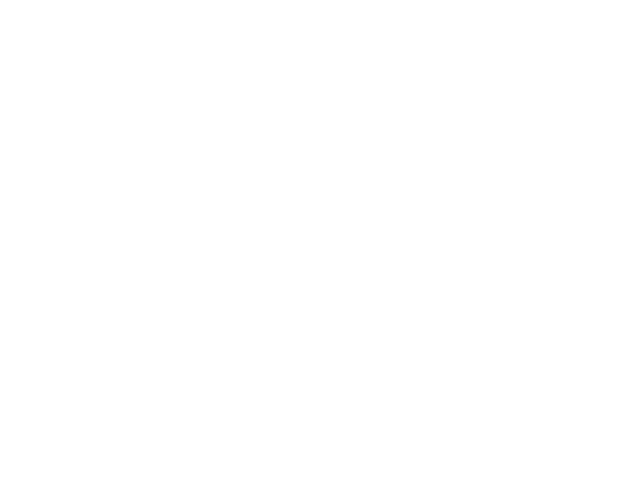
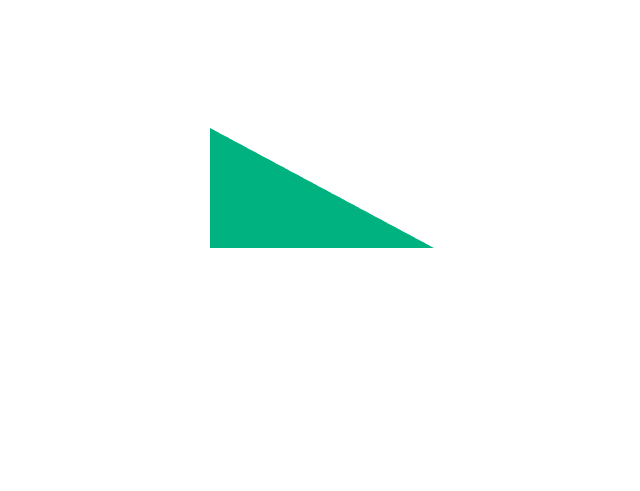
Before and after one commit to PatrickNausha/webgl-from-scratch, a plain HTML site: page index.html in a window 1280 px wide. Shown: the whole page, without its empty margins (118-758 px from the left). Drawn offline with Linux system fonts and the light colour scheme.

Commit message:
Add working program.

```diff
--- a/index.html
+++ b/index.html
@@ -9,8 +9,19 @@
 	<body>
 		<canvas id="gl-canvas" width="640" height="480"></canvas>
 		<script>
+			"use strict";
+			const positions = new Float32Array(
+				[
+					[0, 0],
+					[0, 0.5],
+					[0.7, 0],
+				].flat()
+			);
+
 			function init() {
 				const canvas = document.querySelector("#gl-canvas");
+
+				/** @type {WebGL2RenderingContext} */
 				const gl = canvas.getContext("webgl2");
 				if (!gl) {
 					throw new Error("webgl2 not supported");
@@ -33,6 +44,42 @@
 					gl.FRAGMENT_SHADER,
 					fragmentShaderSource
 				);
+
+				const program = createProgram(gl, vertexShader, fragmentShader);
+				gl.useProgram(program);
+
+				const positionAttributeLocation = gl.getAttribLocation(
+					program,
+					"vertexShaderPosition"
+				);
+
+				const positionBuffer = gl.createBuffer();
+				gl.bindBuffer(gl.ARRAY_BUFFER, positionBuffer);
+				gl.bufferData(gl.ARRAY_BUFFER, positions, gl.STATIC_DRAW);
+
+				const vertexArrayObject = gl.createVertexArray();
+				gl.bindVertexArray(vertexArrayObject);
+				gl.enableVertexAttribArray(positionAttributeLocation);
+
+				// Bind the buffer currently bound to gl.ARRAY_BUFFER
+				const vertexDimensions = 2;
+				const normalize = false; // Value is ignored for floats
+				const stride = 0; // Data is tightly packed
+				const offset = 0;
+				gl.vertexAttribPointer(
+					positionAttributeLocation,
+					vertexDimensions,
+					gl.FLOAT,
+					normalize,
+					stride,
+					offset
+				);
+
+				gl.viewport(0, 0, gl.canvas.width, gl.canvas.height);
+
+				gl.clearColor(0, 0, 0, 0);
+				gl.clear(gl.COLOR_BUFFER_BIT);
+				gl.drawArrays(gl.TRIANGLES, 0, 3);
 			}
 
 			window.addEventListener("DOMContentLoaded", () => {
@@ -51,35 +98,41 @@
 				console.log(gl.getShaderInfoLog(shader));
 				gl.deleteShader(shader);
 			}
+
+			function createProgram(gl, vertexShader, fragmentShader) {
+				const program = gl.createProgram();
+				gl.attachShader(program, vertexShader);
+				gl.attachShader(program, fragmentShader);
+				gl.linkProgram(program);
+				const success = gl.getProgramParameter(program, gl.LINK_STATUS);
+				if (success) {
+					return program;
+				}
+
+				console.log(gl.getProgramInfoLog(program));
+				gl.deleteProgram(program);
+			}
 		</script>
 		<script id="vertex-shader" type="x-shader/x-vertex">
 			#version 300 es
 
-			// an attribute is an input (in) to a vertex shader.
-			// It will receive data from a buffer
-			in vec4 a_position;
+			in vec4 vertexShaderPosition;
 
-			// all shaders have a main function
 			void main() {
-			  // gl_Position is a special variable a vertex shader
-			  // is responsible for setting
-			  gl_Position = a_position;
+				gl_Position = vertexShaderPosition;
 			}
 		</script>
 
 		<script id="fragment-shader" type="x-shader/x-fragment">
 			#version 300 es
-						// fragment shaders don't have a default precision so we need
-						// to pick one. highp is a good default. It means "high precision"
-						precision highp float;
 
-						// we need to declare an output for the fragment shader
-						out vec4 outColor;
+			precision highp float;
 
-						void main() {
-						  // Just set the output to a constant reddish-purple
-						  outColor = vec4(1, 0, 0.5, 1);
-						}
+			out vec4 outputColor;
+
+			void main() {
+				outputColor = vec4(0, 0.7, 0.5, 1);
+			}
 		</script>
 	</body>
 </html>
```
